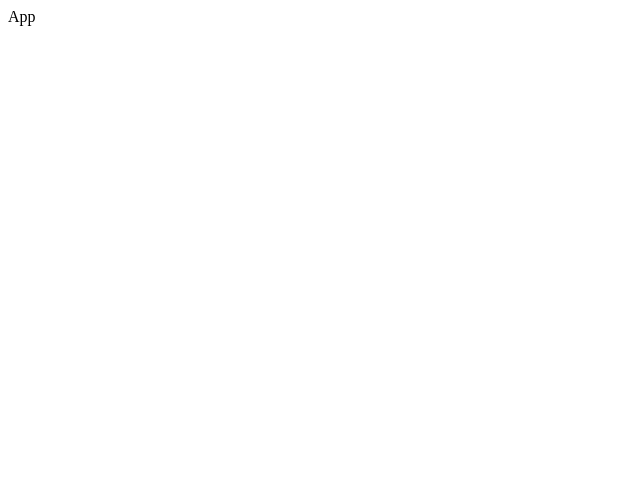
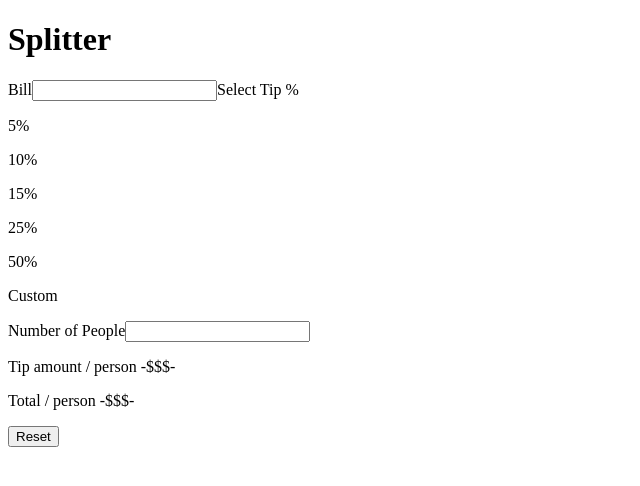
Before and after one commit to kujerocoding/tip-calculator-app, a React (Vite) app: page / in a window 1280 px wide. Shown: the top 486 px of the page, without its empty margins (0-640 px from the left). Built offline with nearby package versions, Linux system fonts and the light colour scheme.

Commit message:
add elements to the App component

```diff
--- a/src/App.jsx
+++ b/src/App.jsx
@@ -2,8 +2,30 @@ import React from 'react'
 
 const App = () => {
   return (
-    <div>
-      App
+    <div className='main--container'>
+      <h1>Splitter</h1>
+      <div className='app--container'>
+        <form>
+          <label>Bill</label>
+          <input type="text" />
+          <label htmlFor="">Select Tip %</label>
+          <div>
+            <p>5%</p>
+            <p>10%</p>
+            <p>15%</p>
+            <p>25%</p>
+            <p>50%</p>
+            <p>Custom</p>
+          </div>
+          <label htmlFor="">Number of People</label>
+          <input type="number" />
+        </form>
+        <div className='result--container'>
+          <p>Tip amount / person -$$$-</p>
+          <p>Total / person -$$$-</p>
+          <button>Reset</button>
+        </div>
+      </div>
     </div>
   )
 }
```
